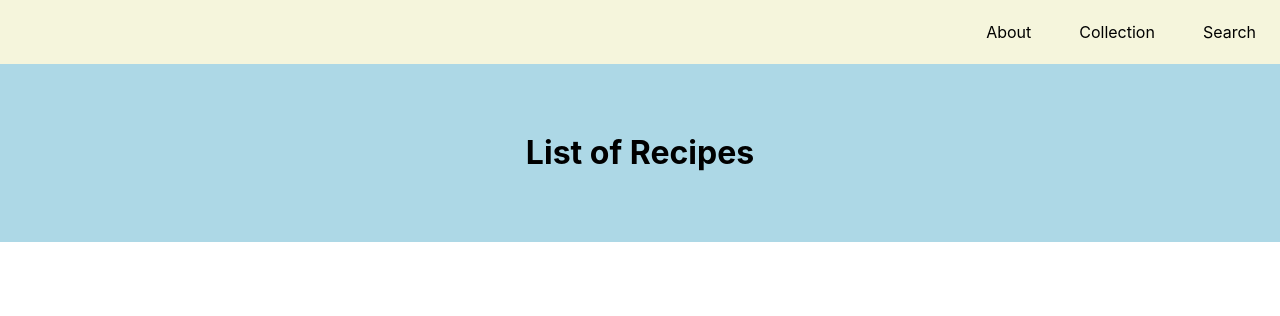
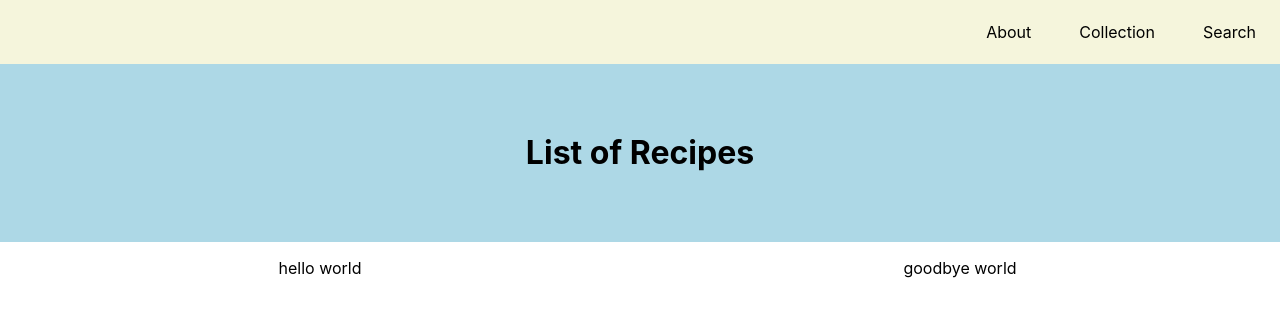
Before and after one commit to weiqixu05/recipes, a React (Create React App) app: page /collection in a window 1280 px wide. Shown: the top 316 px of the page. Built offline with nearby package versions, Linux system fonts and the light colour scheme.

Commit message:
preliminary layout for collection page

```diff
--- a/src/frontend/components/Navbar/index.jsx
+++ b/src/frontend/components/Navbar/index.jsx
@@ -1 +1 @@
-export {default} from "./Navbar"
+//export {default} from "./Navbar"
--- a/src/frontend/pages/Collection/Collection.css
+++ b/src/frontend/pages/Collection/Collection.css
@@ -0,0 +1,13 @@
+.recipe-body{
+    display:grid;
+    height:5rem;
+    grid-template-columns:1fr 1fr;
+}
+
+.recipe-text{
+    text-align:center;
+}
+
+.recipe-image{
+    text-align:center;
+}
--- a/src/frontend/pages/Collection/Collection.jsx
+++ b/src/frontend/pages/Collection/Collection.jsx
@@ -1,13 +1,23 @@
-import React from "react";
+import React, {useState} from "react";
 import "./Collection.css";
-import "../../styles.css"
+import "../../styles.css";
 
 export default function Collection(){
+    const [imagePos, setImagePos]=useState('r');
     return(
         <div>
             <div className="head">
                 <h1>List of Recipes</h1>
             </div>
+            <div className="recipe-body">
+                <div className={imagePos=='r'?"recipe-text":"recipe-image"}>
+                    {imagePos=='r'?setImagePos=='l':setImagePos=='r'}
+                    <p>hello world</p>
+                </div>
+                <div className={imagePos=='r'?"recipe-image":"recipe-text"}>
+                    <p>goodbye world</p>
+                </div>
+            </div>
         </div>
     )
 }
```
